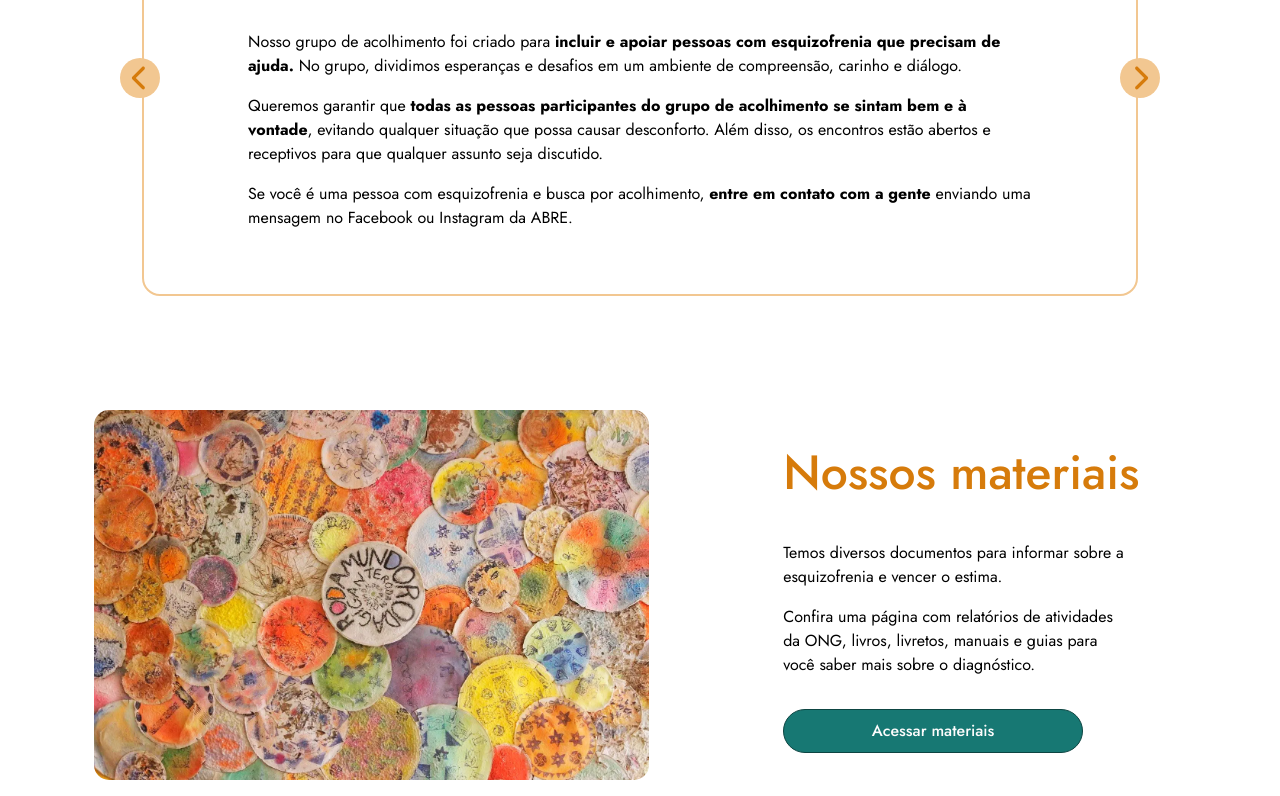
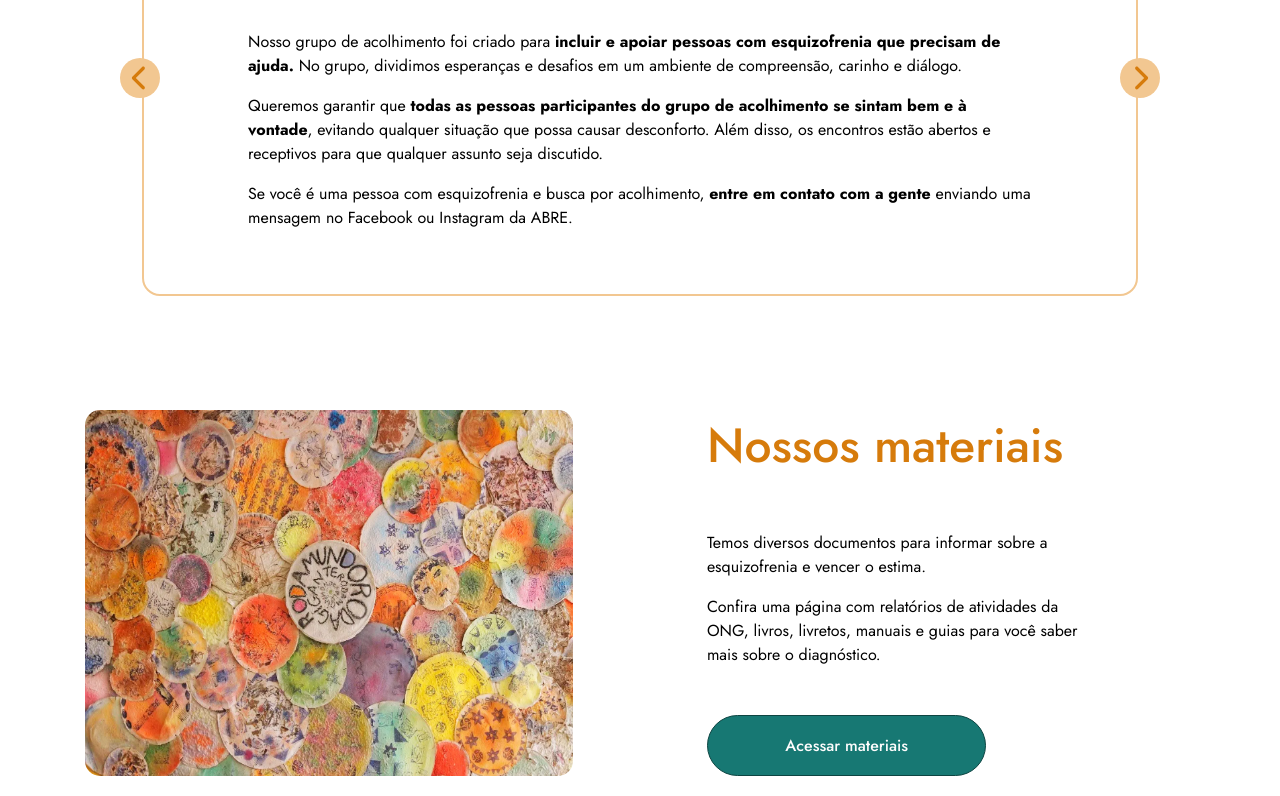
Before and after one commit to tech-pro-bem/abre, a Next.js app: page / in a window 1280 px wide. Shown: the part 404-1200 px from the top of the page. Built offline with nearby package versions, Linux system fonts and the light colour scheme.

Commit message:
refactor: changes in styling

```diff
--- a/src/components/materials/materials.tsx
+++ b/src/components/materials/materials.tsx
@@ -31,7 +31,7 @@ export const Materials = () => {
         </div>
         <button className={styles.button_materials}>Acessar materiais</button>
       </div>
-      <div className={styles.container_image}>
+
       <Image
         className={styles.image_mandala}
         src={mandala}
@@ -42,7 +42,6 @@ export const Materials = () => {
           height: "auto",
         }}
       />
-      </div>
     </section>
   );
 };
--- a/src/components/materials/styles.module.css
+++ b/src/components/materials/styles.module.css
@@ -2,10 +2,10 @@
   width: 86.7%;
   margin-inline: auto;
   max-width: 76rem;
+  display: grid;
+  grid-template-columns: 1;
+  gap: 2.5rem;
   padding-block: 3.5rem;
-  display: flex;
-  flex-direction: column;
-  gap: 2.5rem;
 }
 .title {
   font-weight: var(--fw-medium);
@@ -28,6 +28,7 @@
   line-height: var(--line-height-2);
 }
 
+/* ⬇ provisório  */
 .button_materials {
   width: 100%;
   padding: 9px;
@@ -42,29 +43,37 @@
 .button_materials:hover {
   background-color: var(--color-primary-darkest);
 }
+/* ⬆ provisório  */
+
 .image_mandala {
   border-radius: 15px;
 }
 @media (min-width: 48em) {
   .content {
-    display: flex;
-    flex-direction: row-reverse;
+    display: grid;
+    grid-template-columns: 1fr 40ch;
+    padding-right: 104px;
     padding-top: 5rem;
     padding-bottom: 1rem;
-    gap: 8.4rem;
+    gap: 134px;
   }
   .title_text {
-    width: 37.1%;
-    justify-content: center;
+    display: grid;
+    grid-column: 2/3;
+    max-width: 67.5ch;
     gap: 2rem;
   }
-  .text {
-    margin-right: 4.3rem;
-  }
+
+  /* ⬇ provisório  */
   .button_materials {
     width: 72.8%;
   }
-  .container_image {
-    width: 50%;
+  /* ⬆ provisório  */
+
+  .image_mandala {
+    display: grid;
+    grid-column: 1/2;
+    grid-row: 1;
+    aspect-ratio: 592/444;
   }
 }
```
Lines whose indentation alone changed are shown as unchanged.
